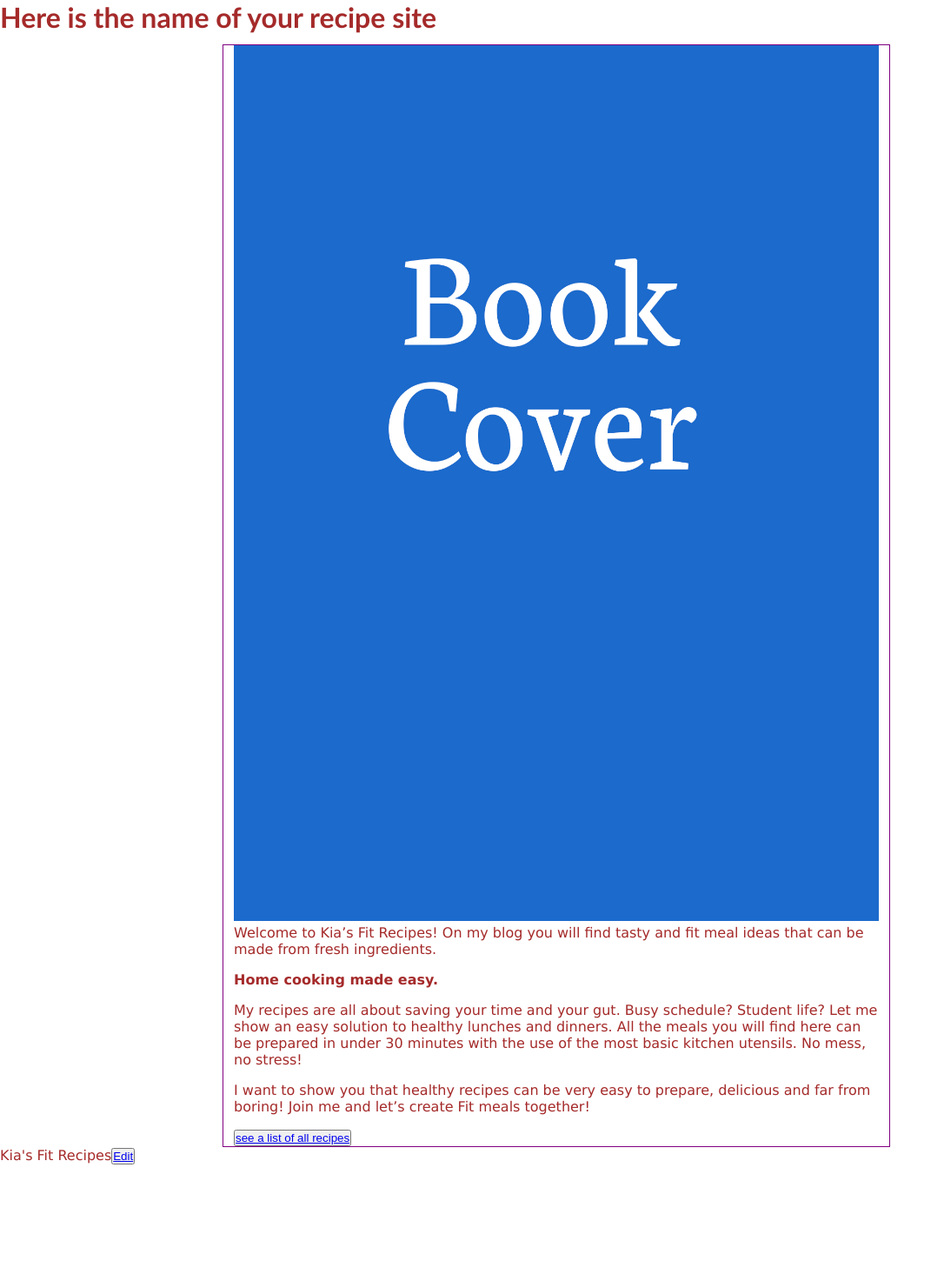
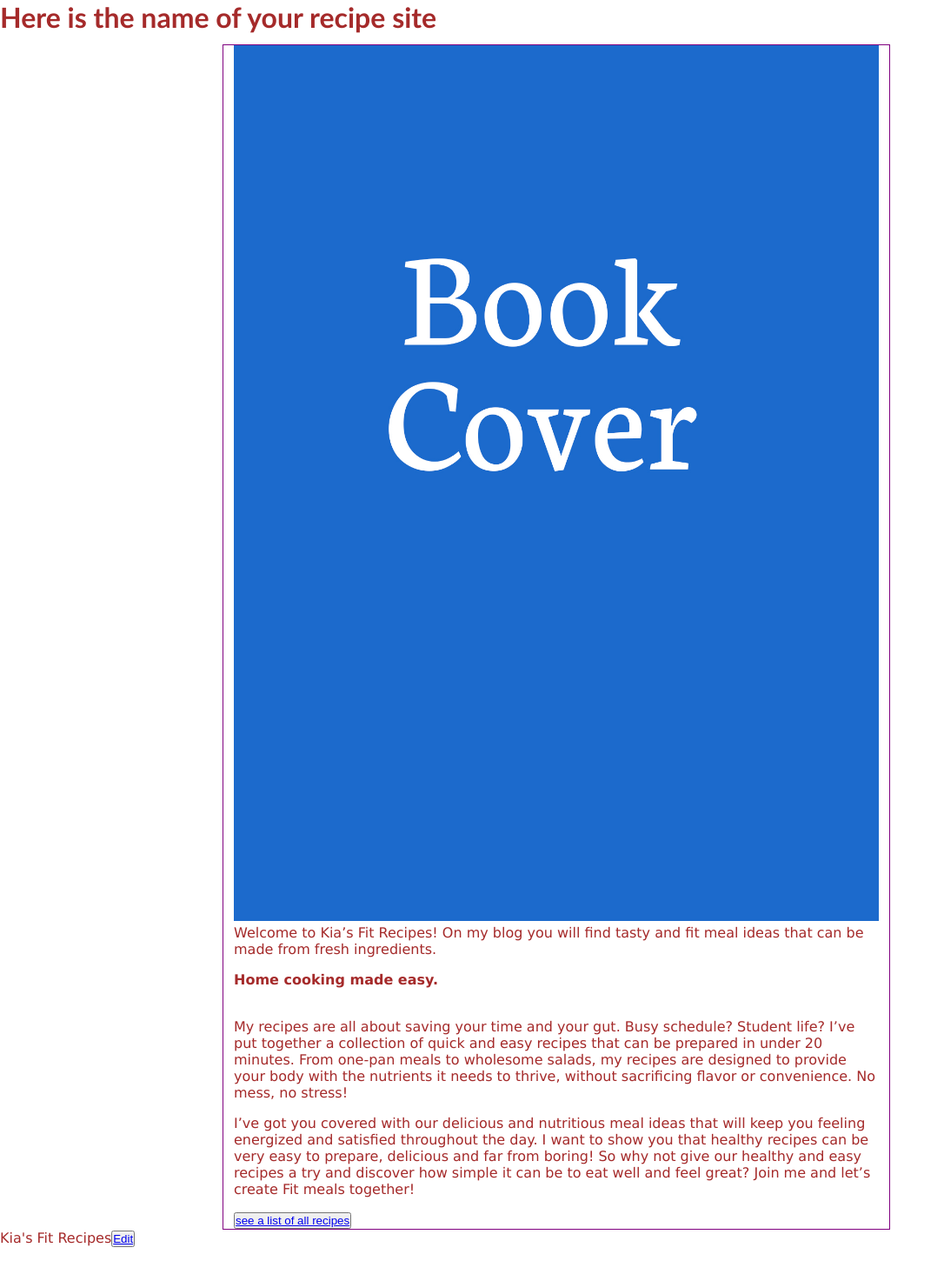
Before and after one commit to kaiablk/FitBook, a Jekyll site: the page built from home/index.md, in a window 1280 px wide. Shown: the whole page at 87% size, without its empty margins (0-1086 px from the left). Built offline with Jekyll 4.4.1, drawn with Linux system fonts in a browser that asks for light colours; before the commit the page ends 1355 px from its top, so only the background shows below that.

Commit message:
Update Home Page “index”

```diff
--- a/home/index.md
+++ b/home/index.md
@@ -10,6 +10,7 @@ Welcome to Kia's Fit Recipes! On my blog you will find tasty and fit meal ideas
 
 **Home cooking made easy.**
 
-My recipes are all about saving your time and your gut. Busy schedule? Student life? Let me show an easy solution to healthy lunches and dinners. All the meals you will find here can be prepared in under 30 minutes with the use of the most basic kitchen utensils. No mess, no stress!
+\
+My recipes are all about saving your time and your gut. Busy schedule? Student life? I've put together a collection of quick and easy recipes that can be prepared in under 20 minutes. From one-pan meals to wholesome salads, my recipes are designed to provide your body with the nutrients it needs to thrive, without sacrificing flavor or convenience. No mess, no stress!
 
-I want to show you that healthy recipes can be very easy to prepare, delicious and far from boring! Join me and let's create Fit meals together!
+I've got you covered with our delicious and nutritious meal ideas that will keep you feeling energized and satisfied throughout the day. I want to show you that healthy recipes can be very easy to prepare, delicious and far from boring! So why not give our healthy and easy recipes a try and discover how simple it can be to eat well and feel great? Join me and let's create Fit meals together!
```
